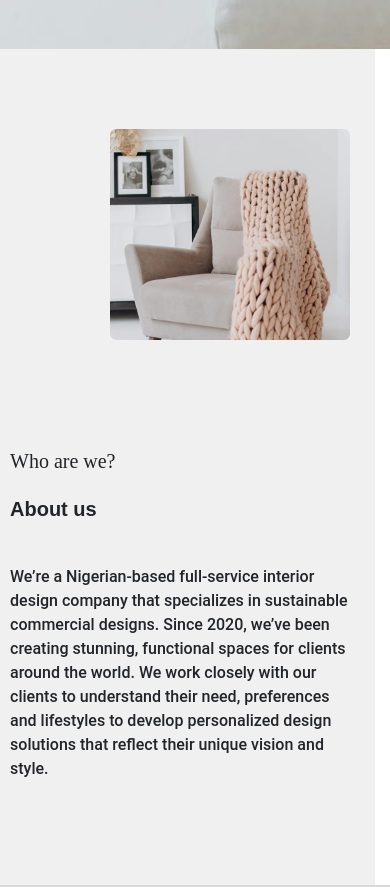
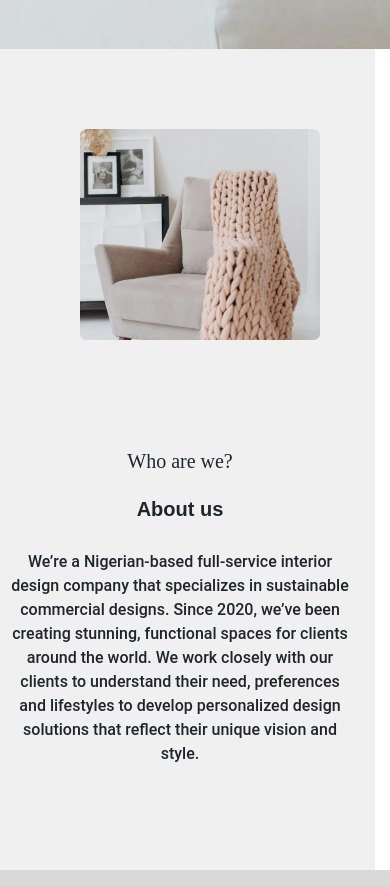
Before and after one commit to Tamarahhh/laviluxury, a React (Create React App) app: page / in a window 390 px wide. Shown: the part 880-1767 px from the top of the page. Built offline with nearby package versions, Linux system fonts and the light colour scheme.

Commit message:
minor change

```diff
--- a/src/About.css
+++ b/src/About.css
@@ -41,14 +41,31 @@
     height: 100%;
   }
 
+  h2,
+  h3,
+  p {
+    display: flex;
+    justify-content: center;
+    align-items: center;
+  }
+
   .About h2 {
     font-size: 20px;
+    padding: 0;
   }
   .About h3 {
     font-size: 20px;
+    padding: 0;
   }
 
   .About p {
+    text-align: center;
     font-size: 16px;
+    padding-top: 5px;
+  }
+
+  .About .image {
+    position: relative;
+    left: -30px;
   }
 }
--- a/src/Project.css
+++ b/src/Project.css
@@ -79,6 +79,7 @@
 
   .Projects h3 {
     font-size: 20px;
+    padding-bottom: 15px;
   }
 
   .Projects p {
```
